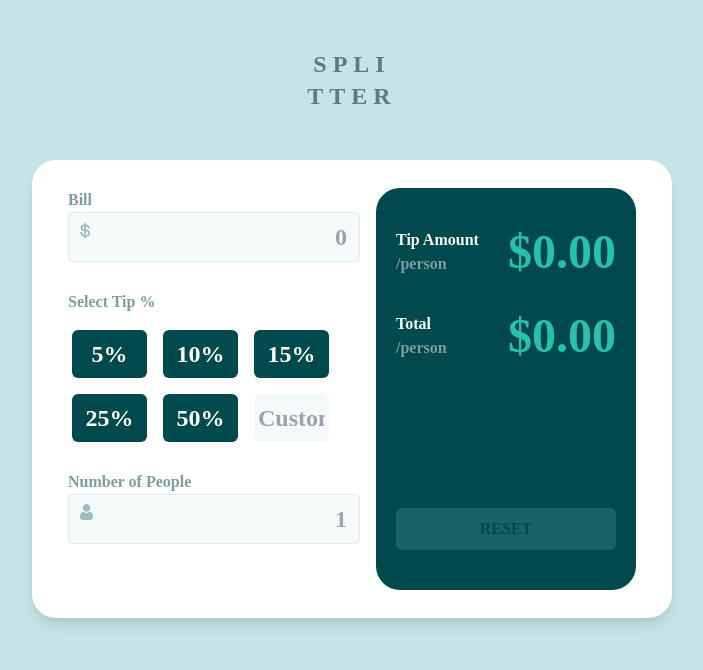
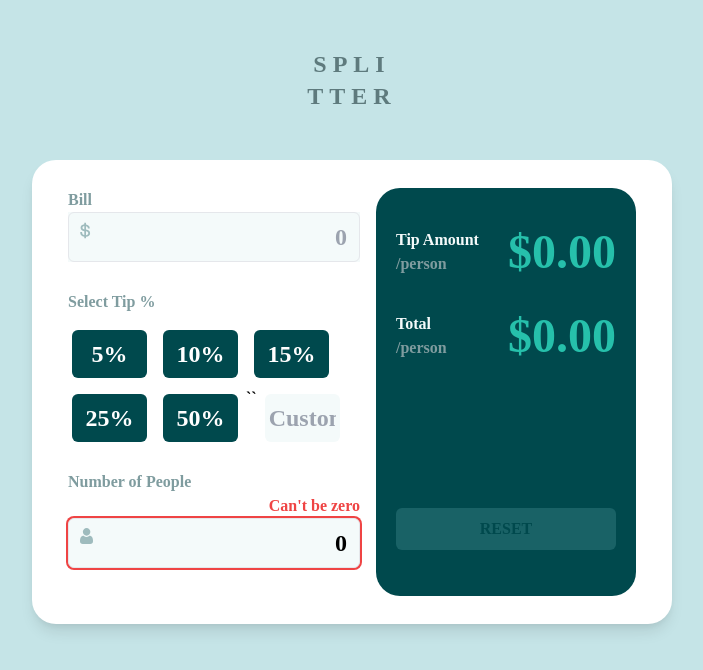
Before and after one commit to Edwardb11/Tip-calculator-app, a React (Create React App) app: page / in a window 1280 px wide. Shown: the top 670 px of the page, without its empty margins (288-991 px from the left). Built offline with nearby package versions, Linux system fonts and the light colour scheme.

Commit message:
display error in number of people

```diff
--- a/src/componets/box/Box.js
+++ b/src/componets/box/Box.js
@@ -5,7 +5,7 @@ import { ReactComponent as PersonIcon } from "../../images/icon-person.svg";
 
 export default function Box() {
   const [bill, setBill] = useState("");
-  const [people, setPeople] = useState("");
+  const [people, setPeople] = useState(0);
   const [Tip, setTip] = useState("");
   const [TipAmount, setTipAmount] = useState(0);
   const [total, setTotal] = useState(0);
@@ -38,7 +38,7 @@ export default function Box() {
       <main>
         <div className=" flex justify-center font-black">
           <div className="flex flex-auto flex-wrap px-7 py-7  rounded-3xl  shadow-lg bg-white  text-black     max-w-1/2  2xl:max-w-3/4 xl:max-w-3/4 lg:max-w-3/4 md:max-w-full sm:max-w-full">
-            <div className="  justify-items-stretch flex-auto mx-2  max-w-1/2 2xl:max-w-1/2 xl:max-w-1/2 lg:max-w-full md:max-w-full sm:max-w-full">
+            <div className="  flex-auto mx-2  max-w-1/2 2xl:max-w-1/2 xl:max-w-1/2 lg:max-w-full md:max-w-full sm:max-w-full">
               <label
                 htmlFor="bill"
                 className="block text-cyan-dark_gray font-semibold"
@@ -69,7 +69,7 @@ export default function Box() {
                 <Button onClik={() => setTip(15)} newContent={15}></Button>
                 <Button onClik={() => setTip(25)} newContent={25}></Button>
                 <Button onClik={() => setTip(50)} newContent={50}></Button>
-
+                ``
                 <input
                   id="tip"
                   name="tip"
@@ -87,6 +87,9 @@ export default function Box() {
               >
                 Number of People
               </label>
+              {people === 0 && (
+                <div className=" text-red-500 text-right">Can't be zero</div>
+              )}
               <div className="bg-cyan-light_gray  relative">
                 <PersonIcon className="absolute top-2.5 left-3 z-10" />
                 <input
@@ -99,11 +102,15 @@ export default function Box() {
                   onChange={(e) => setPeople(e.target.value)}
                   required
                   placeholder="1"
-                  className=" group relative  text-right rounded-md block w-full text-2xl px-3 py-2 mb-7 border font-black focus:border-transparent  focus:ring-2 focus:ring-cyan-dark    text-black  bg-cyan-light_gray   hover:bg-white  "
+                  className={` group relative  text-right rounded-md block w-full text-2xl px-3 py-2 mb-7 border font-black    text-black  bg-cyan-light_gray   hover:bg-white ${
+                    people === 0
+                      ? "outline-none ring-2 ring-red-500 focus:ring-red-500 "
+                      : "focus:outline-none focus:ring-2 focus:ring-cyan-dark    focus:border-transparent"
+                  }`}
                 />
               </div>
             </div>
-            <div className="justify-items-stretch flex-auto max-w-1/2 2xl:max-w-1/2 xl:max-w-1/2 lg:max-w-full md:max-w-full sm:max-w-full rounded-3xl  mx-2   px-5 py-10   bg-cyan-dark ">
+            <div className="flex-auto max-w-1/2 2xl:max-w-1/2 xl:max-w-1/2 lg:max-w-full md:max-w-full sm:max-w-full rounded-3xl  mx-2   px-5 py-10   bg-cyan-dark ">
               <div className="flex flex-col ">
                 <div className="flex justify-between items-center">
                   <div className="text-cyan-light_gray font-semibold ">
```
